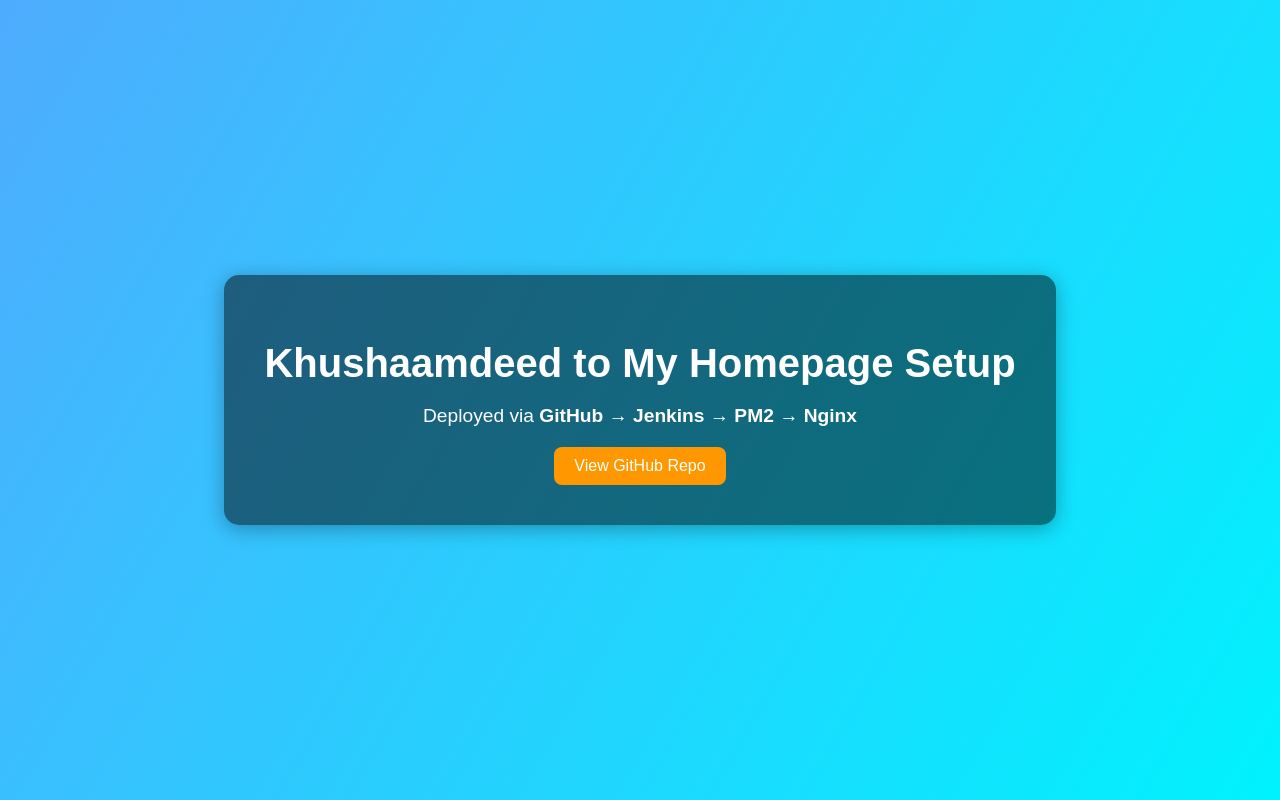
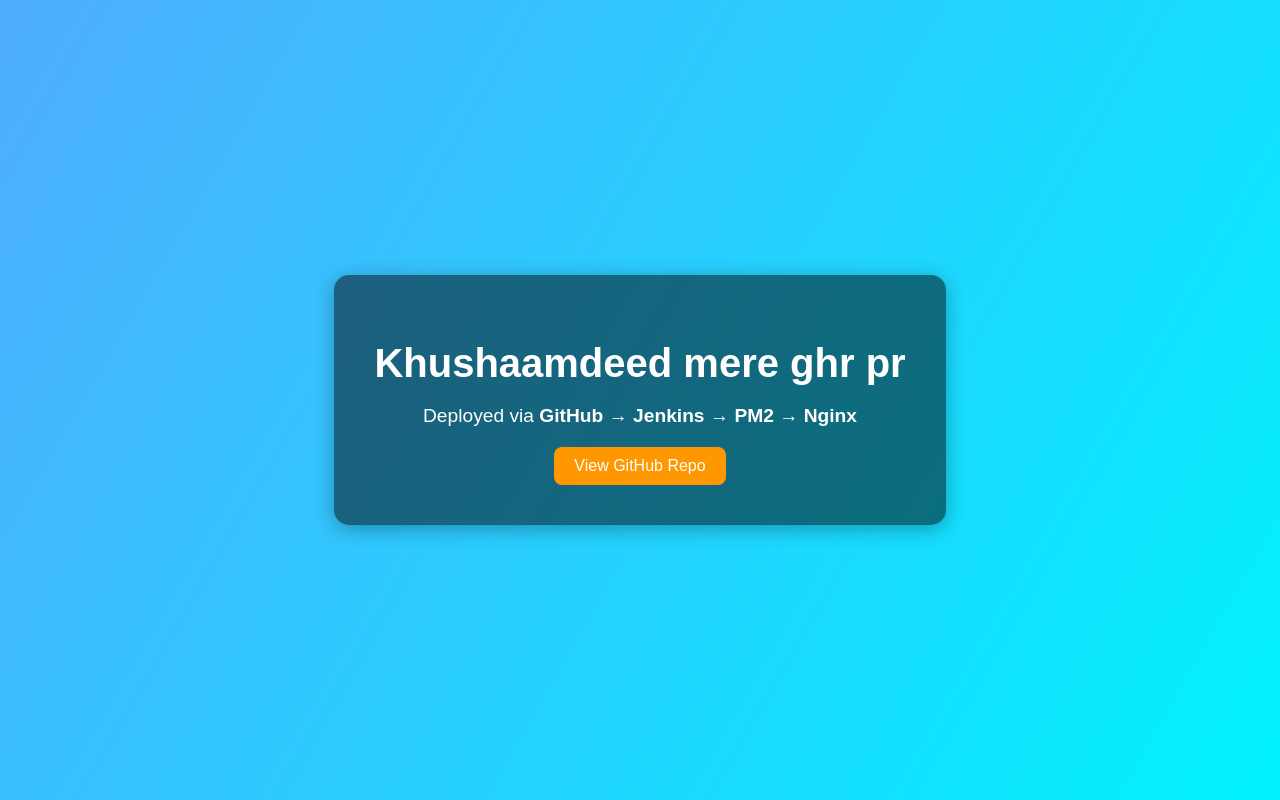
Before and after one commit to aliahmedsystemsltd-pixel/simple-homepage, a website: page public/index.html in a window 1280 px wide. Drawn offline with Linux system fonts and the light colour scheme.

Commit message:
naya homepage update

```diff
--- a/public/index.html
+++ b/public/index.html
@@ -8,7 +8,7 @@
 </head>
 <body>
   <div class="container">
-    <h1> Khushaamdeed to My Homepage Setup</h1>
+    <h1> Khushaamdeed mere ghr pr</h1>
     <p>Deployed via <strong>GitHub → Jenkins → PM2 → Nginx</strong></p>
     <a href="https://github.com/aliahmedsystemsltd-pixel/simple-homepage" target="_blank">
        View GitHub Repo
```
